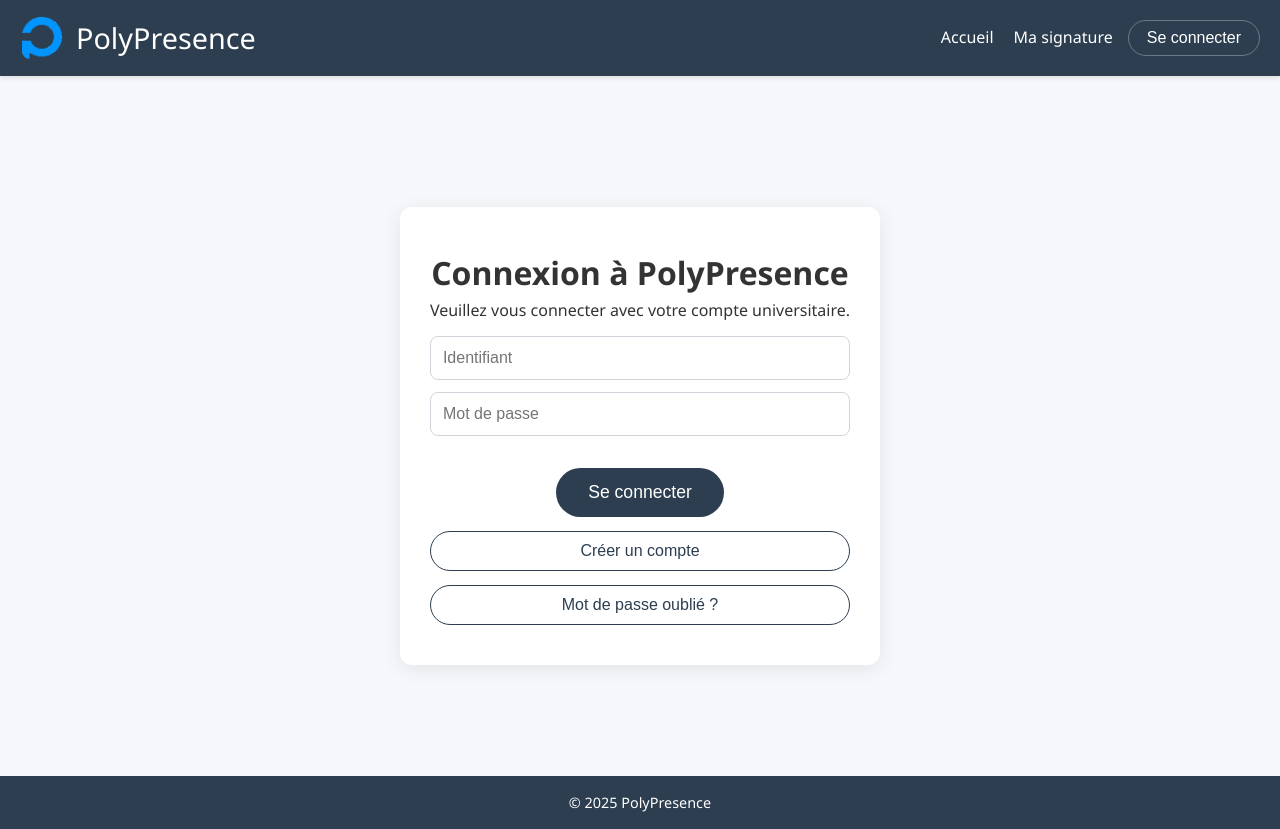
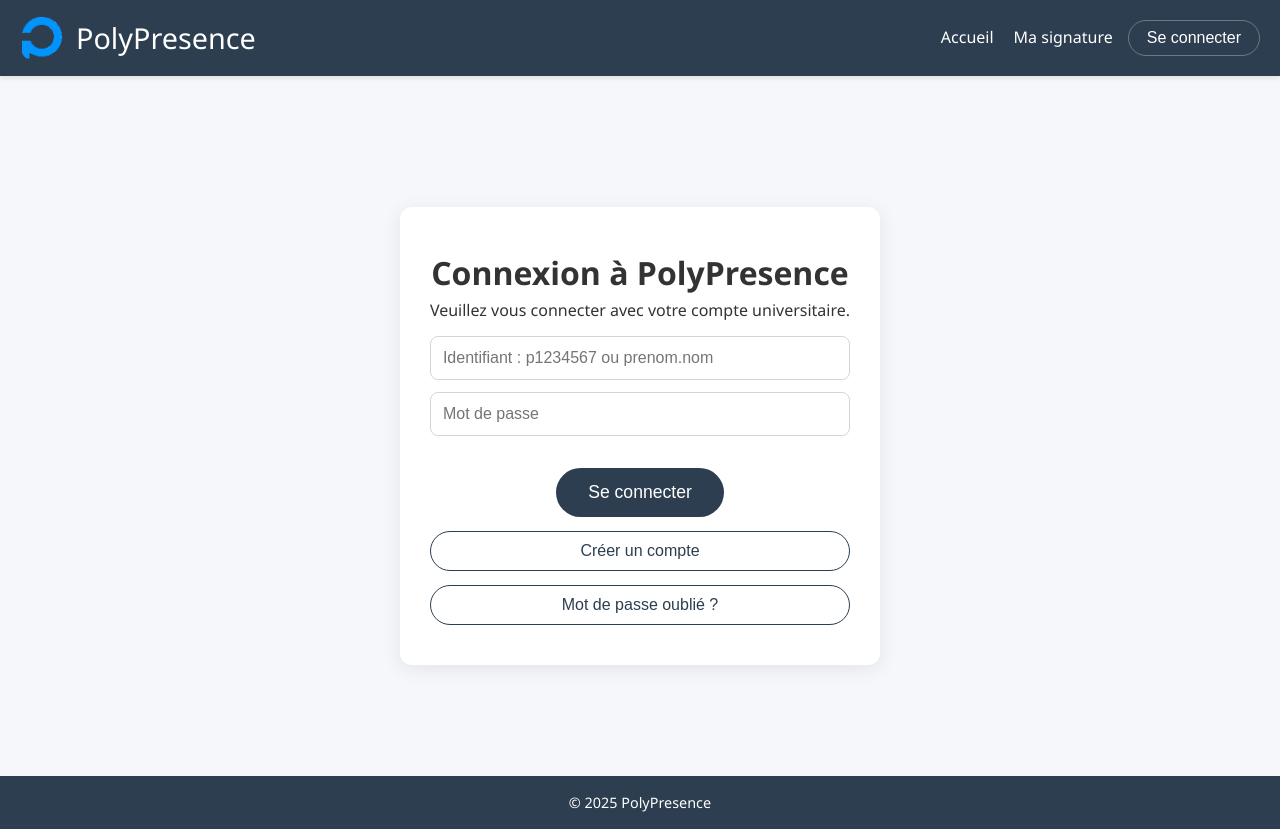
Before and after one commit to Eclairsombre/PolyPresence, a Vue app in the folder front/: page /login in a window 1280 px wide. Built offline with nearby package versions, Linux system fonts and the light colour scheme; no server answers.

Commit message:
feat: update placeholder text for username input in login page

```diff
--- a/front/src/components/pages/LoginPage.vue
+++ b/front/src/components/pages/LoginPage.vue
@@ -6,7 +6,7 @@
       <input
         v-model="username"
         type="text"
-        placeholder="Identifiant"
+        placeholder="Identifiant : p1234567 ou prenom.nom"
         class="login-input"
         autocomplete="username"
       />
```
